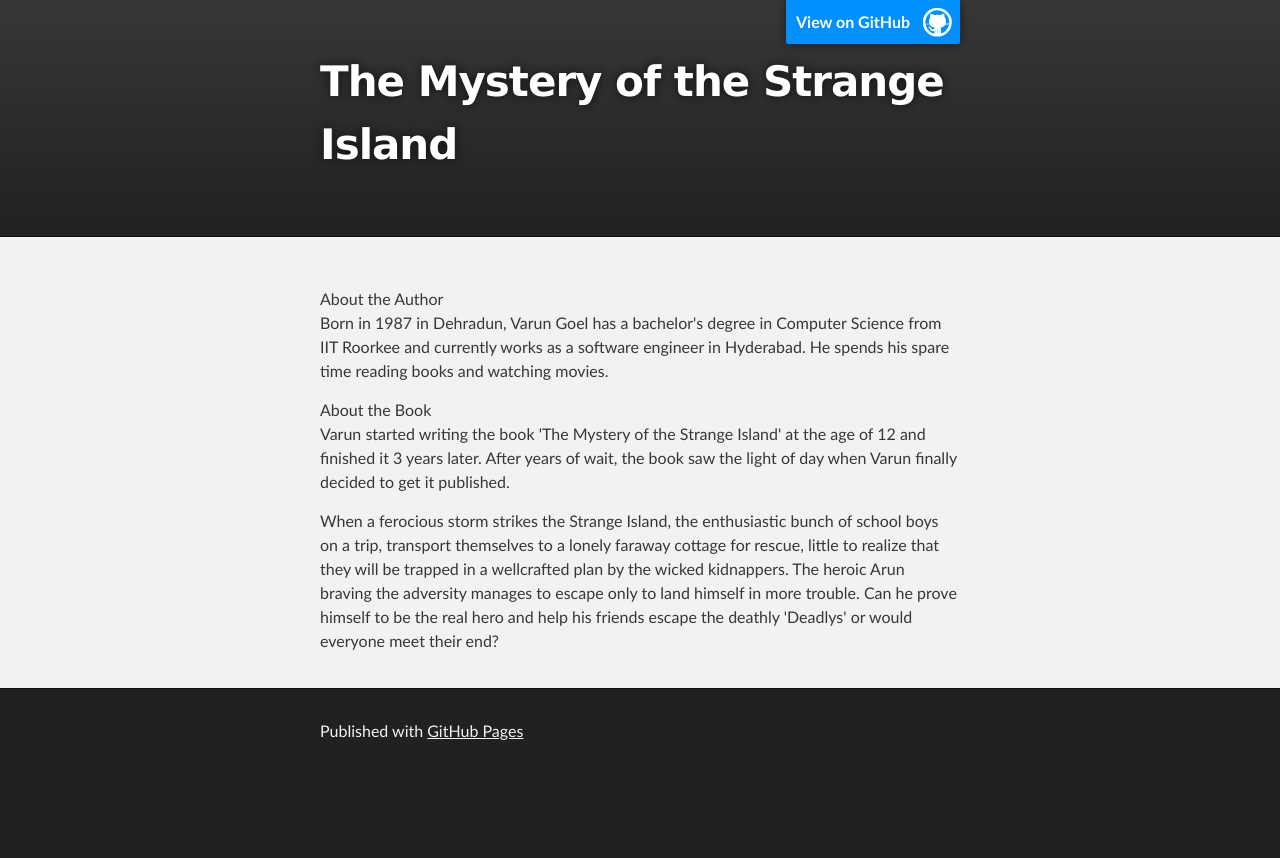
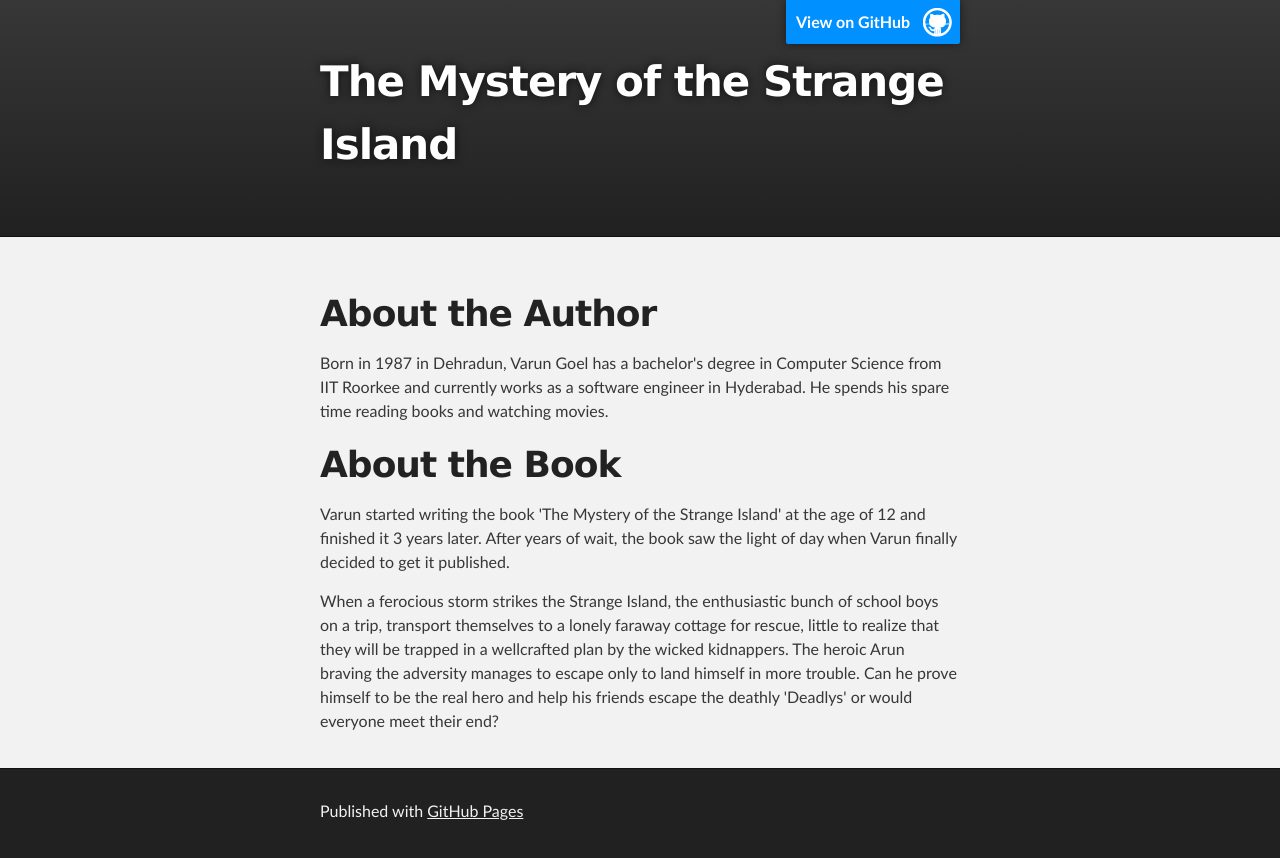
Before and after one commit to hiiamvarun/hiiamvarun.github.io, a plain HTML site: page index.html in a window 1280 px wide. Before the commit the page ends 800 px from the top, so only its background shows below. Drawn offline with Linux system fonts and the light colour scheme.

Commit message:
Replace master branch with page content via GitHub

```diff
--- a/index.html
+++ b/index.html
@@ -27,11 +27,15 @@
     <!-- MAIN CONTENT -->
     <div id="main_content_wrap" class="outer">
       <section id="main_content" class="inner">
-        <p>About the Author<br>
-Born in 1987 in Dehradun, Varun Goel has a bachelor's degree in Computer Science from IIT Roorkee and currently works as a software engineer in Hyderabad. He spends his spare time reading books and watching movies.</p>
+        <h1>
+<a id="about-the-author" class="anchor" href="#about-the-author" aria-hidden="true"><span class="octicon octicon-link"></span></a>About the Author</h1>
 
-<p>About the Book<br>
-Varun started writing the book 'The Mystery of the Strange Island' at the age of 12 and finished it 3 years later. After years of wait, the book saw the light of day when Varun finally decided to get it published.</p>
+<p>Born in 1987 in Dehradun, Varun Goel has a bachelor's degree in Computer Science from IIT Roorkee and currently works as a software engineer in Hyderabad. He spends his spare time reading books and watching movies.</p>
+
+<h1>
+<a id="about-the-book" class="anchor" href="#about-the-book" aria-hidden="true"><span class="octicon octicon-link"></span></a>About the Book</h1>
+
+<p>Varun started writing the book 'The Mystery of the Strange Island' at the age of 12 and finished it 3 years later. After years of wait, the book saw the light of day when Varun finally decided to get it published.</p>
 
 <p>When a ferocious storm strikes the Strange Island, the enthusiastic bunch of school boys on a trip, transport themselves to a lonely faraway cottage for rescue, little to realize that they will be trapped in a wellcrafted plan by the wicked kidnappers. The heroic Arun braving the adversity manages to escape only to land himself in more trouble. Can he prove himself to be the real hero and help his friends escape the deathly 'Deadlys' or would everyone meet their end?</p>
       </section>
--- a/params.json
+++ b/params.json
@@ -1 +1 @@
-{"name":"The Mystery of the Strange Island","tagline":"","body":"About the Author  \r\nBorn in 1987 in Dehradun, Varun Goel has a bachelor's degree in Computer Science from IIT Roorkee and currently works as a software engineer in Hyderabad. He spends his spare time reading books and watching movies.\r\n\r\nAbout the Book  \r\nVarun started writing the book 'The Mystery of the Strange Island' at the age of 12 and finished it 3 years later. After years of wait, the book saw the light of day when Varun finally decided to get it published.\r\n\r\nWhen a ferocious storm strikes the Strange Island, the enthusiastic bunch of school boys on a trip, transport themselves to a lonely faraway cottage for rescue, little to realize that they will be trapped in a wellcrafted plan by the wicked kidnappers. The heroic Arun braving the adversity manages to escape only to land himself in more trouble. Can he prove himself to be the real hero and help his friends escape the deathly 'Deadlys' or would everyone meet their end?","google":"","note":"Don't delete this file! It's used internally to help with page regeneration."}
+{"name":"The Mystery of the Strange Island","tagline":"","body":"# About the Author  \r\nBorn in 1987 in Dehradun, Varun Goel has a bachelor's degree in Computer Science from IIT Roorkee and currently works as a software engineer in Hyderabad. He spends his spare time reading books and watching movies.\r\n\r\n# About the Book  \r\nVarun started writing the book 'The Mystery of the Strange Island' at the age of 12 and finished it 3 years later. After years of wait, the book saw the light of day when Varun finally decided to get it published.\r\n\r\nWhen a ferocious storm strikes the Strange Island, the enthusiastic bunch of school boys on a trip, transport themselves to a lonely faraway cottage for rescue, little to realize that they will be trapped in a wellcrafted plan by the wicked kidnappers. The heroic Arun braving the adversity manages to escape only to land himself in more trouble. Can he prove himself to be the real hero and help his friends escape the deathly 'Deadlys' or would everyone meet their end?","google":"","note":"Don't delete this file! It's used internally to help with page regeneration."}
```
